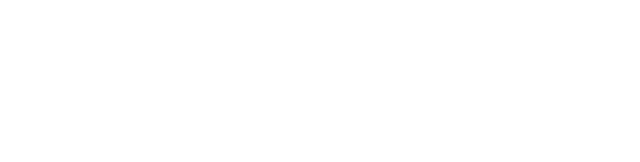
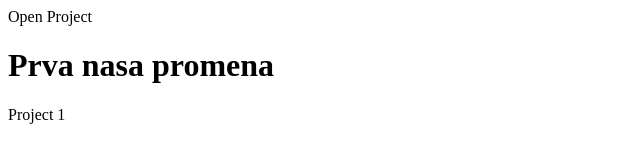
Before and after one commit to milakostic/openProject, a plain HTML site: page index.html in a window 1280 px wide. Shown: the whole page, without its empty margins (0-640 px from the left). Drawn offline with Linux system fonts and the light colour scheme.

Commit message:
Project1

```diff
--- a/index.html
+++ b/index.html
@@ -4,9 +4,10 @@
     <meta charset="UTF-8">
     <meta http-equiv="X-UA-Compatible" content="IE=edge">
     <meta name="viewport" content="width=device-width, initial-scale=1.0">
-    <title>Document</title>
+    <titlle>Open Project</titlle></title>
 </head>
 <body>
-
+    <h1>Prva nasa promena</h1>
+    <p>Project 1</p>
 </body>
 </html>
```
